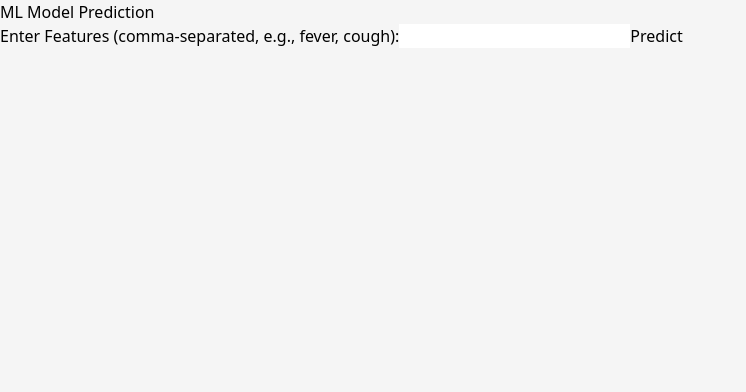
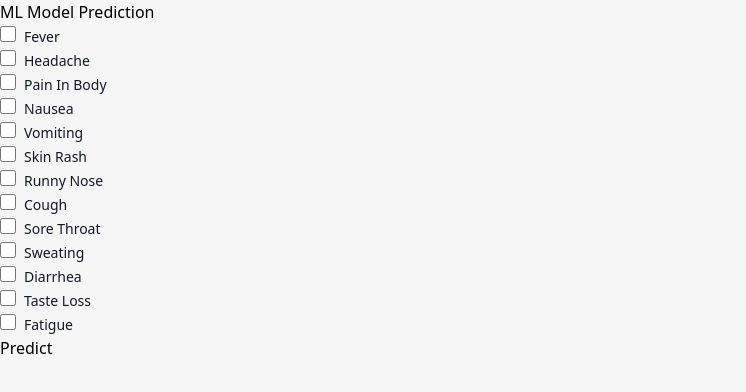
Before and after one commit to haseebkhanak/Medi-Assist, a React (Vite) app: page /medicine-recommendation in a window 1280 px wide. Shown: the top 392 px of the page, without its empty margins (0-746 px from the left). Built offline with nearby package versions, Linux system fonts and the light colour scheme; no server answers.

Commit message:
Files Added

```diff
--- a/src/components/prediction.jsx
+++ b/src/components/prediction.jsx
@@ -6,15 +6,25 @@ const MLIntegration = () => {
   const [prediction, setPrediction] = useState(null);
 
   const handleSubmit = async (e) => {
+    console.log(features)
     e.preventDefault();
+    if(features.length===0)
+    {
+      alert("Plz Select Symptoms!")
+      return
+    }
+
+    if(features.length<3)
+      {
+        alert("Select more than two symptoms")
+        return
+      }
+
     try {
-      // Split the input string into an array of features
-      const featuresArray = features.split(",").map((f) => f.trim());
-
+      const featuresArray = features
       const response = await axios.post("http://localhost:8000/predict", {
-        features: featuresArray,
+        features:featuresArray
       });
-
       setPrediction(response.data.prediction);
     } catch (error) {
       console.error("Error making prediction:", error);
@@ -25,19 +35,141 @@ const MLIntegration = () => {
     <div>
       <h1>ML Model Prediction</h1>
       <form onSubmit={handleSubmit}>
-        <label>
-          Enter Features (comma-separated, e.g., fever, cough):
-          <input
-            type="text"
-            value={features}
-            onChange={(e) => setFeatures(e.target.value)}
-          />
-        </label>
+<input id="default-checkbox" type="checkbox" value="fever"
+onChange={(e) => {
+    const { checked, value } = e.target;
+    setFeatures((prevFeatures) =>
+      checked ? [...prevFeatures, value] : prevFeatures.filter((feature) => feature !== value)
+    );
+  }}
+className="w-4 h-4 text-green-600 border-blue-300 rounded focus:ring-blue-500 dark:focus:ring-blue-600 dark:ring-offset-gray-800 focus:ring-2 dark:bg-gray-700 dark:border-gray-600" />
+<label className="ms-2 text-sm font-medium text-gray-900 dark:text-gray-300">Fever</label> <br />
+
+<input id="default-checkbox" type="checkbox" value="headache"
+onChange={(e) => {
+    const { checked, value } = e.target;
+    setFeatures((prevFeatures) =>
+      checked ? [...prevFeatures, value] : prevFeatures.filter((feature) => feature !== value)
+    );
+  }}
+className="w-4 h-4 text-green-600 border-blue-300 rounded focus:ring-blue-500 dark:focus:ring-blue-600 dark:ring-offset-gray-800 focus:ring-2 dark:bg-gray-700 dark:border-gray-600" />
+<label className="ms-2 text-sm font-medium text-gray-900 dark:text-gray-300">Headache</label> <br />
+
+<input id="default-checkbox" type="checkbox" value="pain in body"
+onChange={(e) => {
+    const { checked, value } = e.target;
+    setFeatures((prevFeatures) =>
+      checked ? [...prevFeatures, value] : prevFeatures.filter((feature) => feature !== value)
+    );
+  }}
+className="w-4 h-4 text-green-600 border-blue-300 rounded focus:ring-blue-500 dark:focus:ring-blue-600 dark:ring-offset-gray-800 focus:ring-2 dark:bg-gray-700 dark:border-gray-600" />
+<label className="ms-2 text-sm font-medium text-gray-900 dark:text-gray-300">Pain In Body</label> <br />
+
+<input id="default-checkbox" type="checkbox" value="nausea"
+onChange={(e) => {
+    const { checked, value } = e.target;
+    setFeatures((prevFeatures) =>
+      checked ? [...prevFeatures, value] : prevFeatures.filter((feature) => feature !== value)
+    );
+  }}
+className="w-4 h-4 text-green-600 border-blue-300 rounded focus:ring-blue-500 dark:focus:ring-blue-600 dark:ring-offset-gray-800 focus:ring-2 dark:bg-gray-700 dark:border-gray-600" />
+<label className="ms-2 text-sm font-medium text-gray-900 dark:text-gray-300">Nausea</label> <br />
+
+<input id="default-checkbox" type="checkbox" value="vomiting"
+onChange={(e) => {
+    const { checked, value } = e.target;
+    setFeatures((prevFeatures) =>
+      checked ? [...prevFeatures, value] : prevFeatures.filter((feature) => feature !== value)
+    );
+  }}
+className="w-4 h-4 text-green-600 border-blue-300 rounded focus:ring-blue-500 dark:focus:ring-blue-600 dark:ring-offset-gray-800 focus:ring-2 dark:bg-gray-700 dark:border-gray-600" />
+<label className="ms-2 text-sm font-medium text-gray-900 dark:text-gray-300">Vomiting</label> <br />
+
+<input id="default-checkbox" type="checkbox" value="skin rash"
+onChange={(e) => {
+    const { checked, value } = e.target;
+    setFeatures((prevFeatures) =>
+      checked ? [...prevFeatures, value] : prevFeatures.filter((feature) => feature !== value)
+    );
+  }}
+className="w-4 h-4 text-green-600 border-blue-300 rounded focus:ring-blue-500 dark:focus:ring-blue-600 dark:ring-offset-gray-800 focus:ring-2 dark:bg-gray-700 dark:border-gray-600" />
+<label className="ms-2 text-sm font-medium text-gray-900 dark:text-gray-300">Skin Rash</label> <br />
+
+<input id="default-checkbox" type="checkbox" value="runny nose"
+onChange={(e) => {
+    const { checked, value } = e.target;
+    setFeatures((prevFeatures) =>
+      checked ? [...prevFeatures, value] : prevFeatures.filter((feature) => feature !== value)
+    );
+  }}
+className="w-4 h-4 text-green-600 border-blue-300 rounded focus:ring-blue-500 dark:focus:ring-blue-600 dark:ring-offset-gray-800 focus:ring-2 dark:bg-gray-700 dark:border-gray-600" />
+<label className="ms-2 text-sm font-medium text-gray-900 dark:text-gray-300">Runny Nose</label> <br />
+
+<input id="default-checkbox" type="checkbox" value="cough"
+onChange={(e) => {
+    const { checked, value } = e.target;
+    setFeatures((prevFeatures) =>
+      checked ? [...prevFeatures, value] : prevFeatures.filter((feature) => feature !== value)
+    );
+  }}
+className="w-4 h-4 text-green-600 border-blue-300 rounded focus:ring-blue-500 dark:focus:ring-blue-600 dark:ring-offset-gray-800 focus:ring-2 dark:bg-gray-700 dark:border-gray-600" />
+<label className="ms-2 text-sm font-medium text-gray-900 dark:text-gray-300">Cough</label> <br />
+
+<input id="default-checkbox" type="checkbox" value="sore throat"
+onChange={(e) => {
+    const { checked, value } = e.target;
+    setFeatures((prevFeatures) =>
+      checked ? [...prevFeatures, value] : prevFeatures.filter((feature) => feature !== value)
+    );
+  }}
+className="w-4 h-4 text-green-600 border-blue-300 rounded focus:ring-blue-500 dark:focus:ring-blue-600 dark:ring-offset-gray-800 focus:ring-2 dark:bg-gray-700 dark:border-gray-600" />
+<label className="ms-2 text-sm font-medium text-gray-900 dark:text-gray-300">Sore Throat</label> <br />
+
+<input id="default-checkbox" type="checkbox" value="sweating"
+onChange={(e) => {
+    const { checked, value } = e.target;
+    setFeatures((prevFeatures) =>
+      checked ? [...prevFeatures, value] : prevFeatures.filter((feature) => feature !== value)
+    );
+  }}
+className="w-4 h-4 text-green-600 border-blue-300 rounded focus:ring-blue-500 dark:focus:ring-blue-600 dark:ring-offset-gray-800 focus:ring-2 dark:bg-gray-700 dark:border-gray-600" />
+<label className="ms-2 text-sm font-medium text-gray-900 dark:text-gray-300">Sweating</label> <br />
+
+<input id="default-checkbox" type="checkbox" value="diarrhea"
+onChange={(e) => {
+    const { checked, value } = e.target;
+    setFeatures((prevFeatures) =>
+      checked ? [...prevFeatures, value] : prevFeatures.filter((feature) => feature !== value)
+    );
+  }} className="w-4 h-4 text-green-600 border-blue-300 rounded focus:ring-blue-500 dark:focus:ring-blue-600 dark:ring-offset-gray-800 focus:ring-2 dark:bg-gray-700 dark:border-gray-600" />
+<label className="ms-2 text-sm font-medium text-gray-900 dark:text-gray-300">Diarrhea</label> <br />
+
+<input id="default-checkbox" type="checkbox" value="taste loss"
+onChange={(e) => {
+    const { checked, value } = e.target;
+    setFeatures((prevFeatures) =>
+      checked ? [...prevFeatures, value] : prevFeatures.filter((feature) => feature !== value)
+    );
+  }}
+className="w-4 h-4 text-green-600 border-blue-300 rounded focus:ring-blue-500 dark:focus:ring-blue-600 dark:ring-offset-gray-800 focus:ring-2 dark:bg-gray-700 dark:border-gray-600" />
+<label className="ms-2 text-sm font-medium text-gray-900 dark:text-gray-300">Taste Loss</label> <br />
+
+<input id="default-checkbox" type="checkbox" value="fatigue"
+  onChange={(e) => {
+    const { checked, value } = e.target;
+    setFeatures((prevFeatures) =>
+      checked ? [...prevFeatures, value] : prevFeatures.filter((feature) => feature !== value)
+    );
+  }}
+className="w-4 h-4 text-green-600 border-blue-300 rounded focus:ring-blue-500 dark:focus:ring-blue-600 dark:ring-offset-gray-800 focus:ring-2 dark:bg-gray-700 dark:border-gray-600" />
+<label className="ms-2 text-sm font-medium text-gray-900 dark:text-gray-300">Fatigue</label> <br />
+
+
         <button type="submit">Predict</button>
       </form>
       {prediction && (
         <div>
-          <h2>Prediction:</h2>
+          <h2>Disease:</h2>
           <p>{prediction}</p>
         </div>
       )}
```
